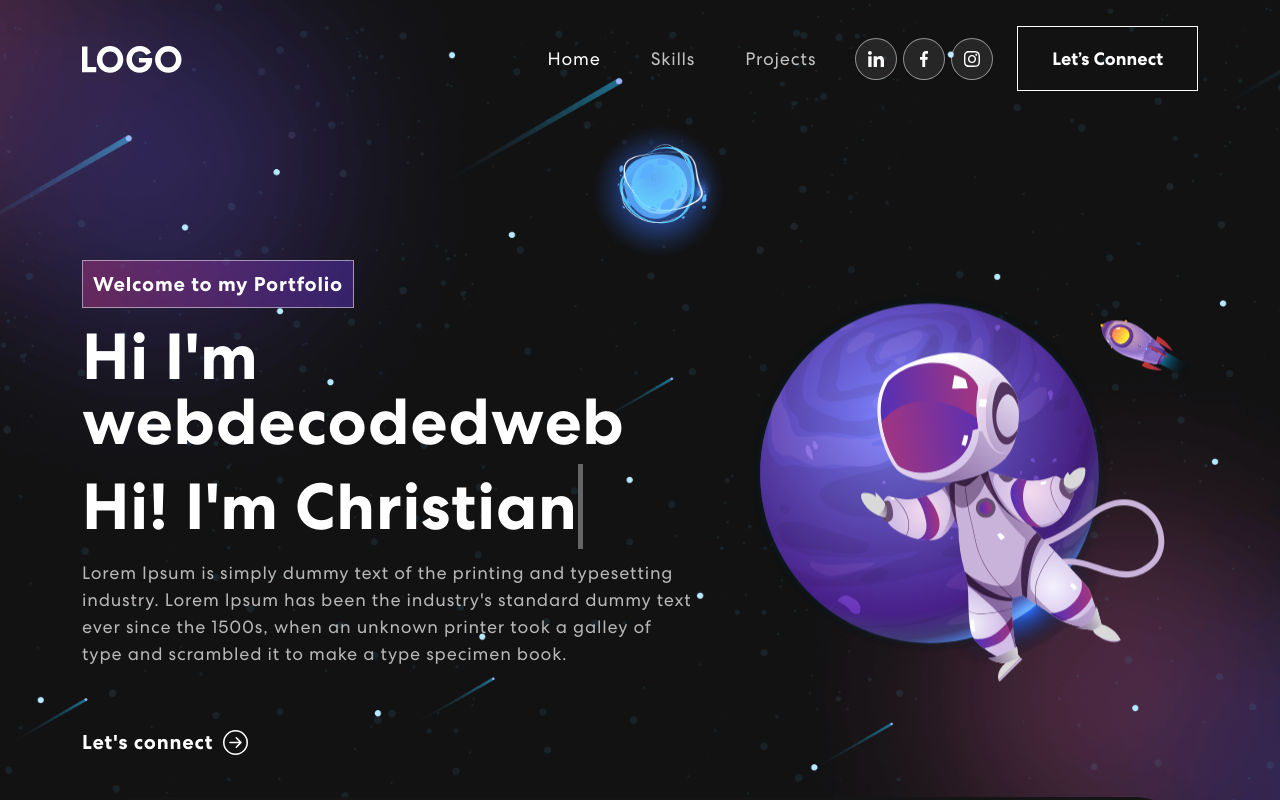
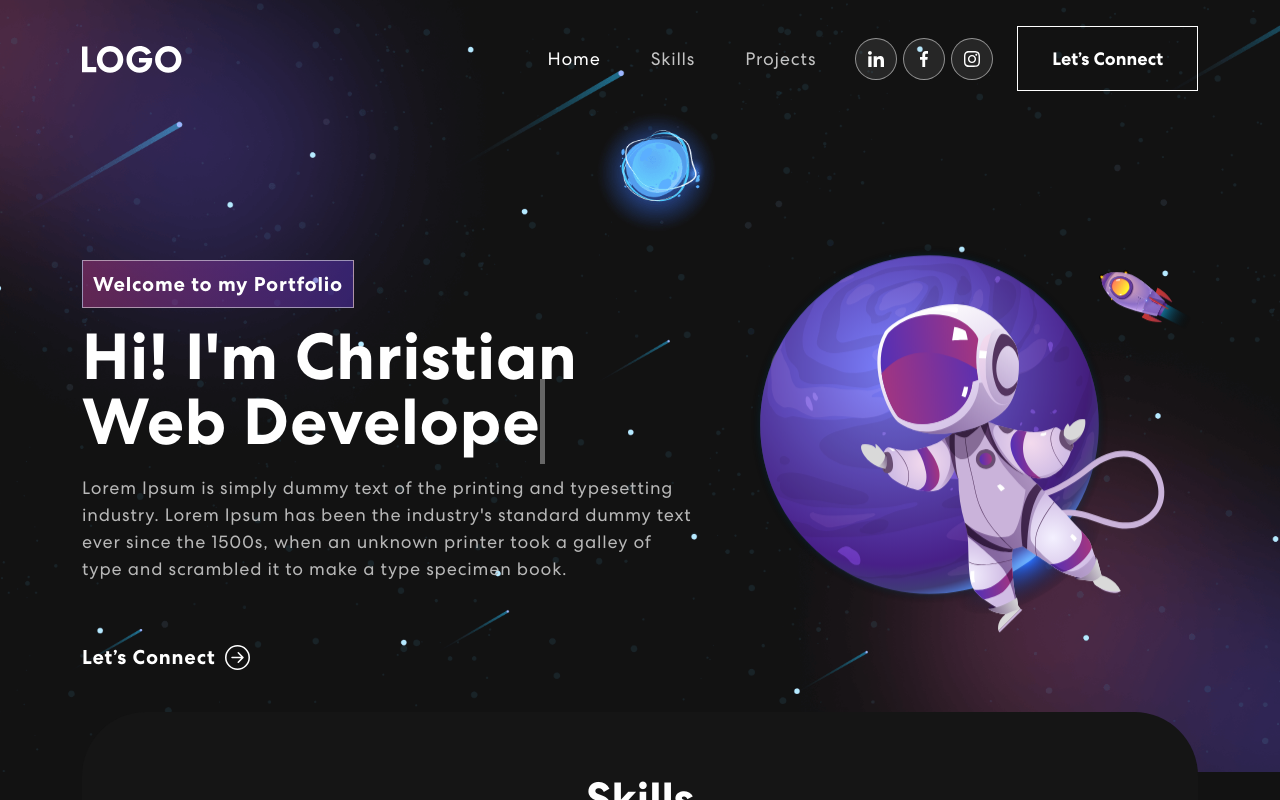
Before and after one commit to ChristianRojasOliver/portfolio, a React (Create React App) app: page / in a window 1280 px wide. Shown: the top 800 px of the page. Built offline with nearby package versions, Linux system fonts and the light colour scheme; no server answers.

Commit message:
added animations

```diff
--- a/src/components/Banner.js
+++ b/src/components/Banner.js
@@ -1,55 +1,70 @@
 import React from "react";
 import { useState, useEffect } from "react";
 import { Container, Row, Col } from "react-bootstrap";
+import headerImg from "../assets/img/header-img.svg";
 import { ArrowRightCircle } from "react-bootstrap-icons";
-import headerImg from "../assets/img/header-img.svg";
+import "animate.css";
+import TrackVisibility from "react-on-screen";
 
 export const Banner = () => {
   const [loopNum, setLoopNum] = useState(0);
   const [isDeleting, setIsDeleting] = useState(false);
+  const [text, setText] = useState("");
+  const [delta, setDelta] = useState(300 - Math.random() * 100);
+  const [index, setIndex] = useState(1);
   const toRotate = ["Web Developer", "Web Designer", "UI/UX Designer"];
-    const [text, setText] = useState('');
-    const [delta, setDelta] = useState(300 - Math.random() * 100);
   const period = 2000;
 
   useEffect(() => {
     let ticker = setInterval(() => {
-            tick()
-        },delta)
-        return () => { clearInterval(ticker) };
-    }, [text])
+      tick();
+    }, delta);
+
+    return () => {
+      clearInterval(ticker);
+    };
+  }, [text]);
 
   const tick = () => {
     let i = loopNum % toRotate.length;
     let fullText = toRotate[i];
-        let updatedText = isDeleting ? fullText.substring(0, text.lenght - 1) : fullText.substring(0, text.lenght + 1);
+    let updatedText = isDeleting
+      ? fullText.substring(0, text.length - 1)
+      : fullText.substring(0, text.length + 1);
 
     setText(updatedText);
 
     if (isDeleting) {
-            setDelta(prevDelta => prevDelta / 2)
+      setDelta((prevDelta) => prevDelta / 2);
     }
 
     if (!isDeleting && updatedText === fullText) {
       setIsDeleting(true);
+      setIndex((prevIndex) => prevIndex - 1);
       setDelta(period);
-        } else if(isDeleting && updatedText === '') {
+    } else if (isDeleting && updatedText === "") {
       setIsDeleting(false);
       setLoopNum(loopNum + 1);
+      setIndex(1);
       setDelta(500);
+    } else {
+      setIndex((prevIndex) => prevIndex + 1);
     }
-    }
+  };
 
   return (
     <section className="banner" id="home">
       <Container>
-        <Row className="align-items-center">
+        <Row className="aligh-items-center">
           <Col xs={12} md={6} xl={7}>
+            <TrackVisibility>
+              {({ isVisible }) => (
+                <div
+                  className={
+                    isVisible ? "animate__animated animate__fadeIn" : ""
+                  }
+                >
                   <span className="tagline">Welcome to my Portfolio</span>
-            <h1>
-              {`Hi I'm webdecoded` }
-              <span className="wrap">web </span>
-            </h1>
                   <h1>
                     {`Hi! I'm Christian`}{" "}
                     <span
@@ -61,15 +76,31 @@ export const Banner = () => {
                     </span>
                   </h1>
                   <p>
-              Lorem Ipsum is simply dummy text of the printing and typesetting
-              industry. Lorem Ipsum has been the industry's standard dummy text
-              ever since the 1500s, when an unknown printer took a galley of
-              type and scrambled it to make a type specimen book.
+                    Lorem Ipsum is simply dummy text of the printing and
+                    typesetting industry. Lorem Ipsum has been the industry's
+                    standard dummy text ever since the 1500s, when an unknown
+                    printer took a galley of type and scrambled it to make a
+                    type specimen book.
                   </p>
-            <button onClick={() => console.log('connect')}>Let's connect <ArrowRightCircle size={25}/></button>
+                  <button onClick={() => console.log("connect")}>
+                    Let’s Connect <ArrowRightCircle size={25} />
+                  </button>
+                </div>
+              )}
+            </TrackVisibility>
           </Col>
           <Col xs={12} md={6} xl={5}>
-            <img src={headerImg} alt="Headder Img" />
+            <TrackVisibility>
+              {({ isVisible }) => (
+                <div
+                  className={
+                    isVisible ? "animate__animated animate__zoomIn" : ""
+                  }
+                >
+                  <img src={headerImg} alt="Header Img" />
+                </div>
+              )}
+            </TrackVisibility>
           </Col>
         </Row>
       </Container>
--- a/src/components/Contact.js
+++ b/src/components/Contact.js
@@ -2,6 +2,7 @@ import React from 'react'
 import { useState } from "react";
 import { Container, Row, Col } from "react-bootstrap";
 import contactImg from "../assets/img/contact-img.svg";
+import 'animate.css'
 import TrackVisibility from 'react-on-screen';
 
 export const Contact = () => {
--- a/src/components/Projects.js
+++ b/src/components/Projects.js
@@ -5,6 +5,7 @@ import projImg1 from "../assets/img/project-img1.png";
 import projImg2 from "../assets/img/project-img2.png";
 import projImg3 from "../assets/img/project-img3.png";
 import colorSharp2 from "../assets/img/color-sharp2.png";
+import 'animate.css'
 import TrackVisibility from 'react-on-screen';
 
 export const Projects = () => {
```
Lines whose indentation alone changed are shown as unchanged.
